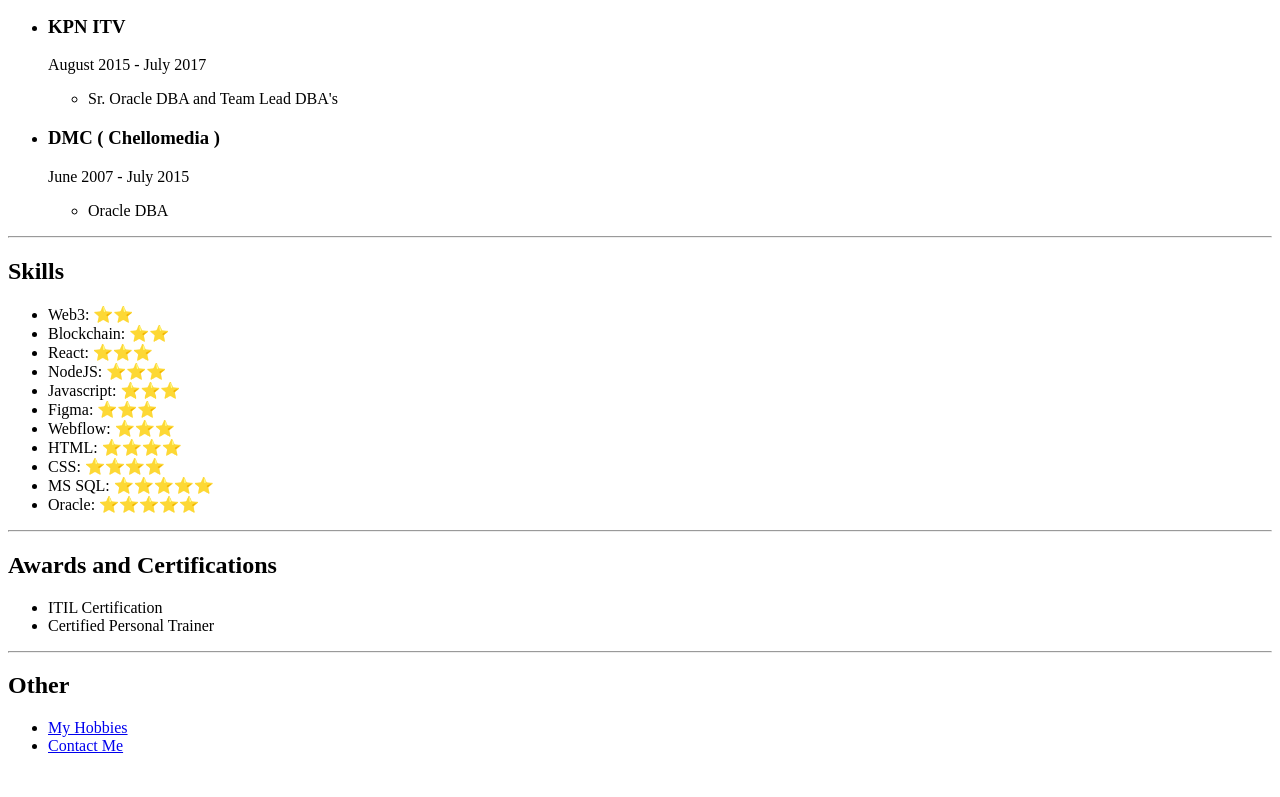
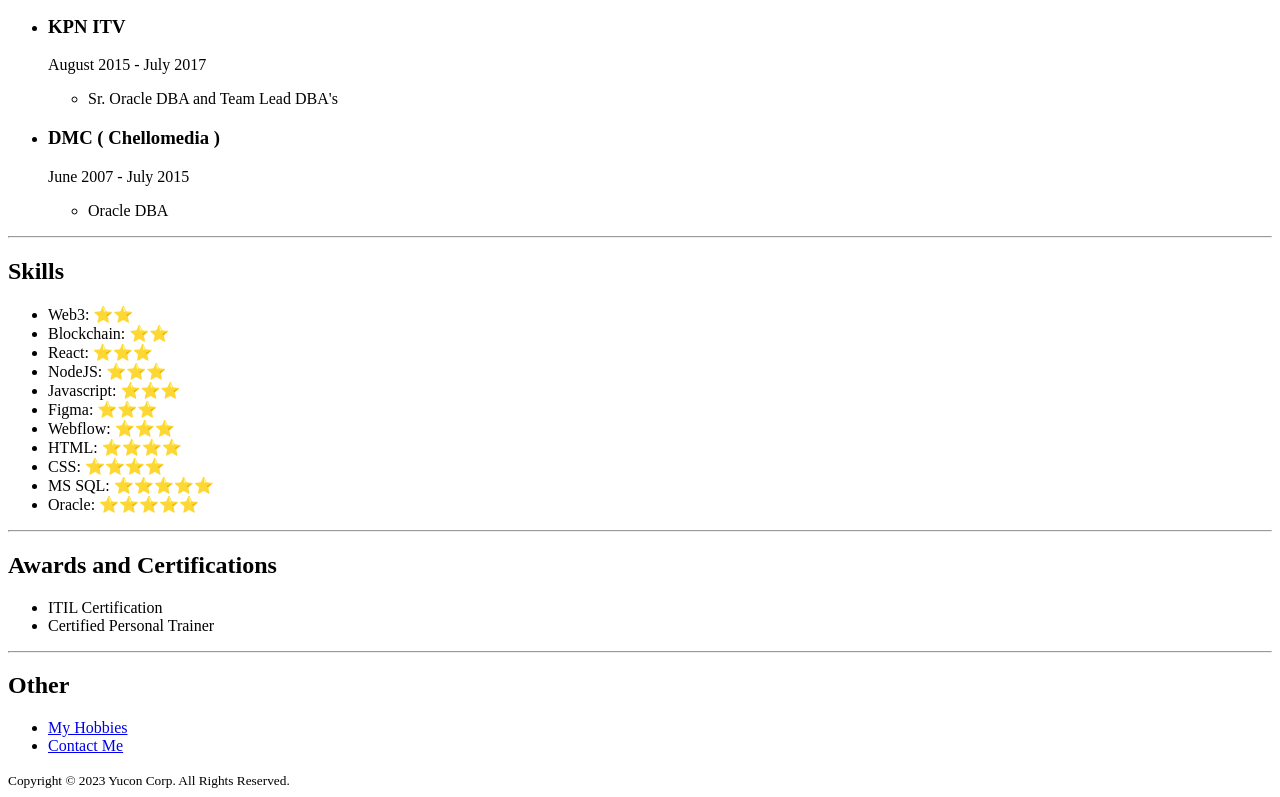
Before and after one commit to YuconCorp/My-Portfolio, a plain HTML site: page index.html in a window 1280 px wide. Shown: the part 742-1539 px from the top of the page. Before the commit the page ends 1513 px from the top, so only its background shows below. Drawn offline with Linux system fonts and the light colour scheme.

Commit message:
Update index.html
added a footer

```diff
--- a/index.html
+++ b/index.html
@@ -89,5 +89,11 @@
         <li><a href="./public/My Hobbies.html">My Hobbies</a></li>
         <li><a href="./public/ContactMe.html">Contact Me</a></li>
     </ul>
+
+      <footer>
+    <small>
+      Copyright © 2023 Yucon Corp. All Rights Reserved.
+    </small>
+  </footer>
 </body>
 </html>
```
